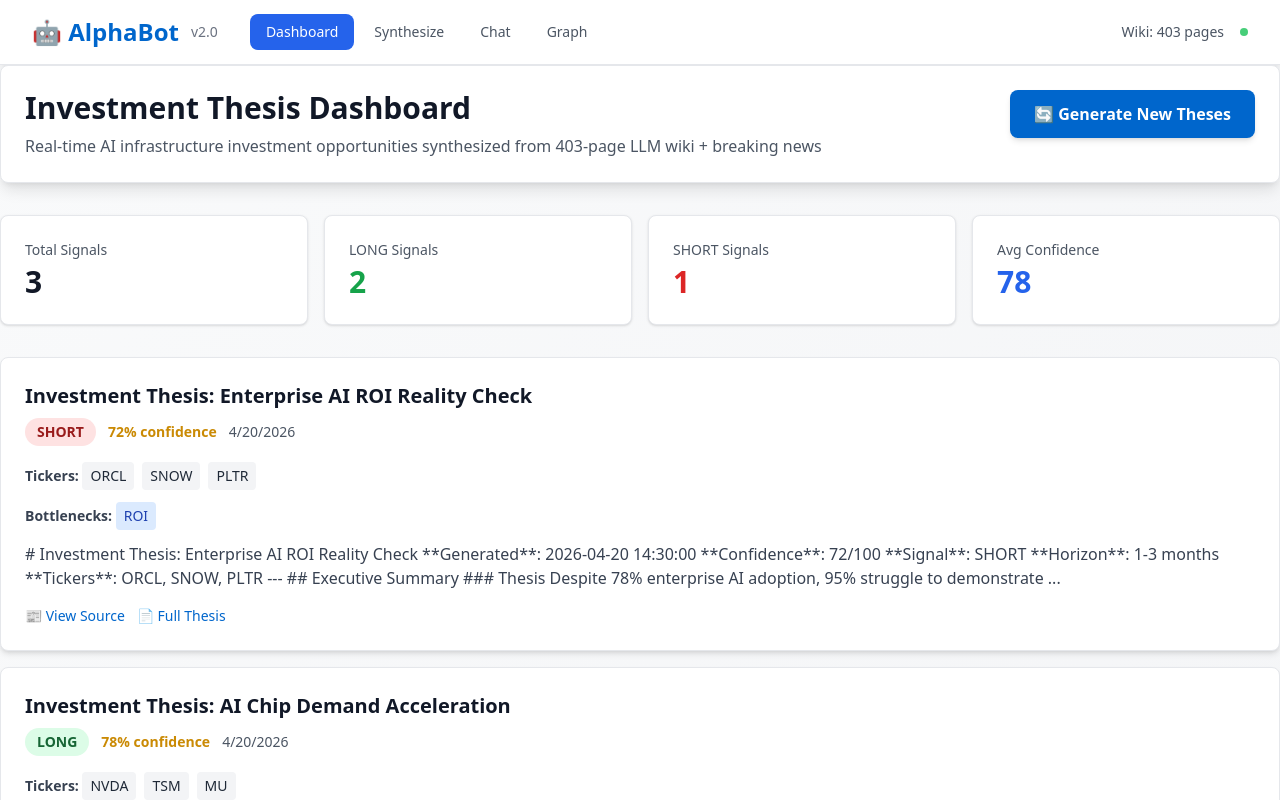
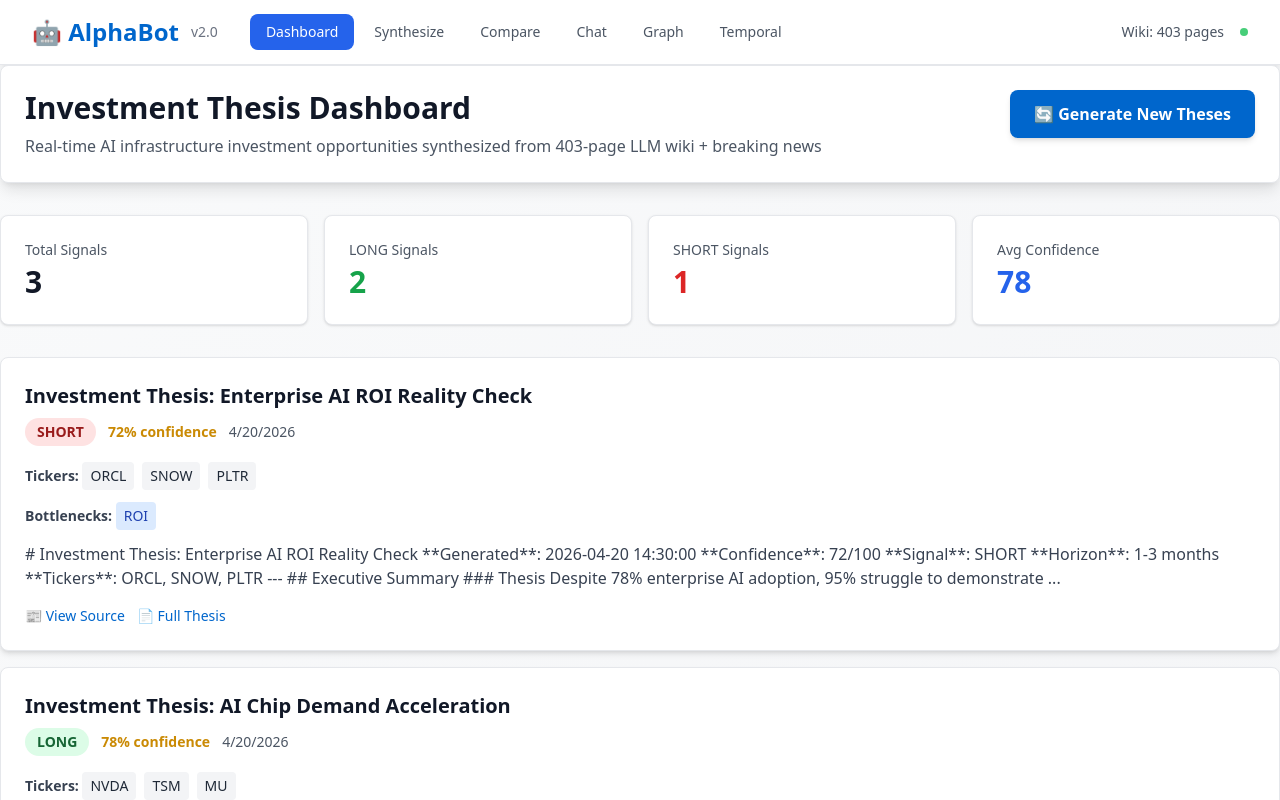
Before and after one commit to mattzimmerman25-prog/alphabot, a Next.js app: page / in a window 1280 px wide. Shown: the top 800 px of the page. Built offline with nearby package versions, Linux system fonts and the light colour scheme.

Commit message:
Add Compare and Temporal pages to navigation

```diff
--- a/app/layout.tsx
+++ b/app/layout.tsx
@@ -15,8 +15,10 @@ export default function RootLayout({
   const navLinks = [
     { href: '/', label: 'Dashboard' },
     { href: '/synthesize', label: 'Synthesize' },
+    { href: '/compare', label: 'Compare' },
     { href: '/chat', label: 'Chat' },
     { href: '/graph', label: 'Graph' },
+    { href: '/temporal', label: 'Temporal' },
   ]
 
   return (
```
